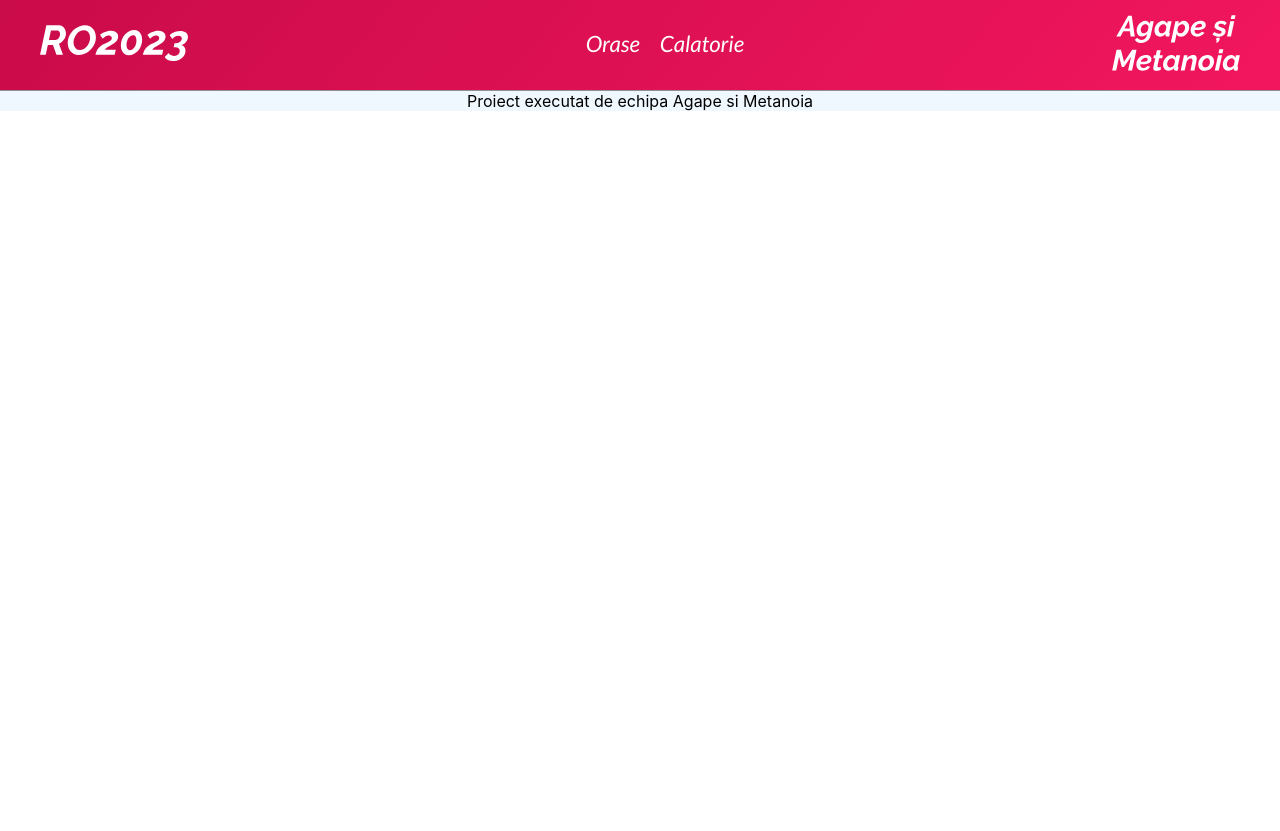
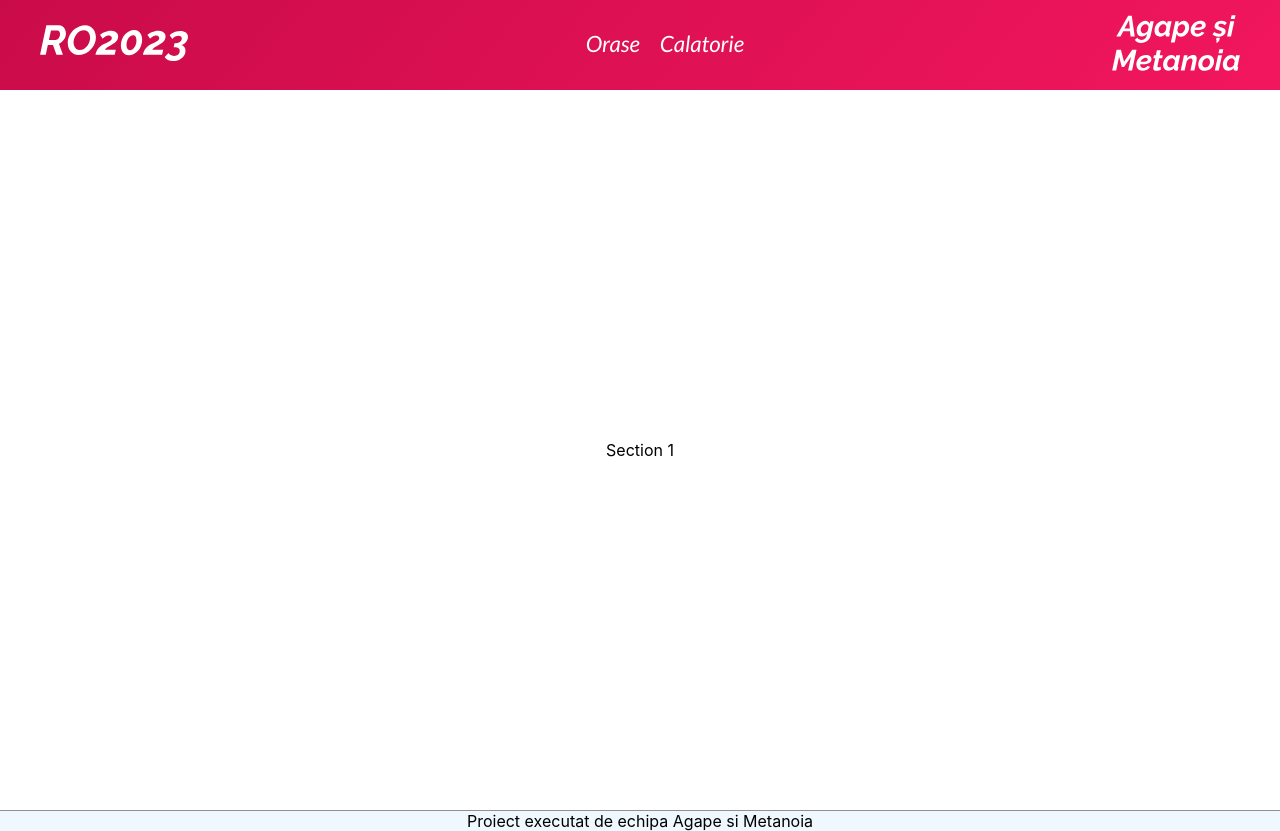
Before and after one commit to eejdan/ro2023, a React (Create React App) app: page / in a window 1280 px wide. Before the commit the page ends 800 px from the top, so only its background shows below. Built offline with nearby package versions, Linux system fonts and the light colour scheme.

Commit message:
Track container update

```diff
--- a/src/Pages/Home.css
+++ b/src/Pages/Home.css
@@ -0,0 +1,20 @@
+
+
+#track-container {
+    width: 100%;
+}
+#track-container > section {
+    width: 100%;
+    min-height: 90vh;
+
+    display: flex;
+    flex-flow: row nowrap;
+    justify-content: center;
+    align-items: center;
+
+
+}
+#track-container > section > .section-container {
+    width: 100%;
+    height: 100%;
+}
--- a/src/Pages/Home.js
+++ b/src/Pages/Home.js
@@ -7,9 +7,9 @@ function Home() {
         <div className="wrapper">
           <Header />
           <div id="track-container">
-            <div className="top-section">
-
-            </div>
+            <section>
+              Section 1
+            </section>
           </div>
           <div id="footer">
             Proiect executat de echipa Agape si Metanoia
```
